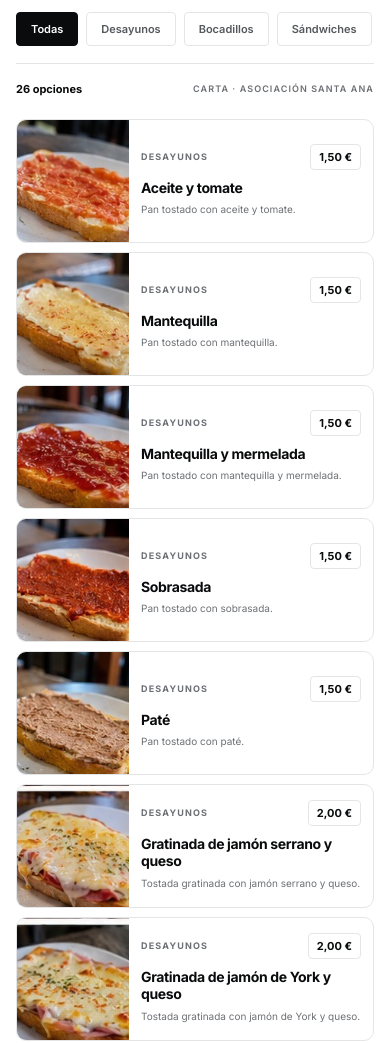
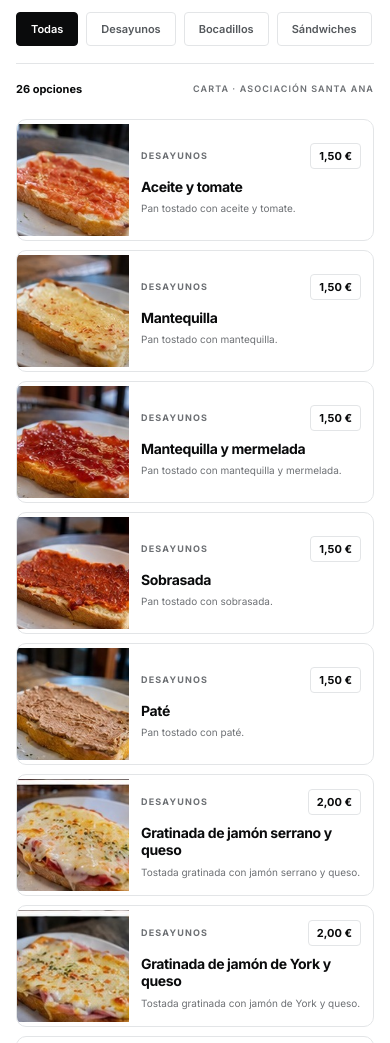
Before and after one commit to Winniethepopper/asociacion-ambigu-santa-ana-web, a plain HTML site: page index.html in a window 390 px wide. Shown: the part 920-1963 px from the top of the page. Drawn offline with Linux system fonts and the light colour scheme.

Commit message:
Square menu card images
Co-authored-by: Copilot App <223556219+Copilot@users.noreply.github.com>

```diff
--- a/index.html
+++ b/index.html
@@ -8,7 +8,7 @@
   <link rel="preconnect" href="https://fonts.googleapis.com">
   <link rel="preconnect" href="https://fonts.gstatic.com" crossorigin>
   <link href="https://fonts.googleapis.com/css2?family=Inter:wght@400;500;600;700;800&display=swap" rel="stylesheet">
-  <link rel="stylesheet" href="styles.css" />
+  <link rel="stylesheet" href="styles.css?v=2" />
 </head>
 <body>
   <header class="topbar">
@@ -148,6 +148,6 @@
     </div>
   </aside>
 
-  <script src="script.js"></script>
+  <script src="script.js?v=2"></script>
 </body>
 </html>
--- a/script.js
+++ b/script.js
@@ -27,7 +27,7 @@ const menuItems = [
   { name: 'Zumo natural', category: 'Bebidas', price: 2.5, desc: 'Zumo natural.', image: 'zumo-natural.jpg' }
 ].map(item => ({
   ...item,
-  displayImage: item.image === 'bocadillo-jamon-serrano.png' ? item.image : `framed/${item.image}`
+  displayImage: item.image === 'bocadillo-jamon-serrano.png' ? item.image : `framed/${item.image}?v=2`
 }));
 
 const menuGrid = document.getElementById('menuGrid');
--- a/styles.css
+++ b/styles.css
@@ -116,7 +116,7 @@ button { -webkit-tap-highlight-color: transparent; }
 .menu-grid { display: grid; grid-template-columns: repeat(2, minmax(0, 1fr)); gap: 12px; padding-top: 19px; }
 .menu-card { min-width: 0; min-height: 144px; display: flex; overflow: hidden; border: 1px solid var(--line); border-radius: 10px; background: #fff; transition: transform .2s, border-color .2s, box-shadow .2s; }
 .menu-card:hover { transform: translateY(-2px); border-color: #b7babd; box-shadow: 0 12px 28px rgba(0, 0, 0, .07); }
-.card-media { position: relative; flex: 0 0 142px; min-height: 144px; overflow: hidden; background: var(--soft); }
+.card-media { position: relative; flex: 0 0 144px; width: 144px; height: 144px; align-self: center; overflow: hidden; background: var(--soft); }
 .card-media img { width: 100%; height: 100%; position: absolute; inset: 0; display: block; object-fit: cover; transition: transform .3s ease, object-position .2s ease; }
 .card-body { flex: 1; min-width: 0; display: flex; flex-direction: column; justify-content: center; padding: 16px; }
 .card-meta { display: flex; align-items: center; justify-content: space-between; gap: 12px; margin-bottom: 9px; }
@@ -224,7 +224,7 @@ button { -webkit-tap-highlight-color: transparent; }
   .section-head h2, .feature-copy h2 { font-size: 42px; }
   .menu-grid { grid-template-columns: 1fr; gap: 9px; }
   .menu-card { min-height: 122px; }
-  .card-media { flex-basis: 112px; min-height: 122px; }
+  .card-media { flex-basis: 112px; width: 112px; height: 112px; }
   .card-body { padding: 12px; }
   .menu-card h3 { font-size: 14px; }
   .menu-card p { font-size: 10px; }
```
